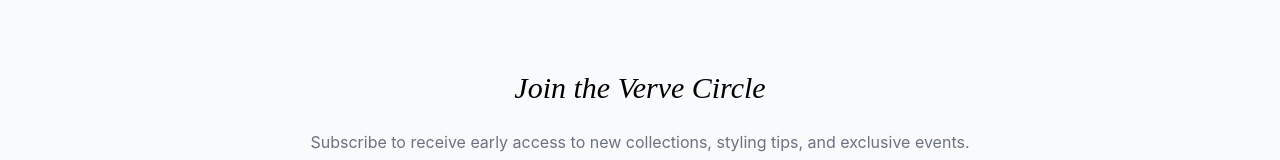
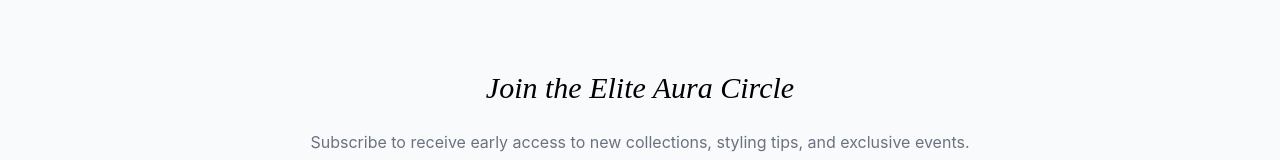
Before and after one commit to sanjaysj33/verve-fashion, a React (Vite) app: page / in a window 1280 px wide. Shown: the part 4261-4421 px from the top of the page. Built offline with nearby package versions, Linux system fonts and the light colour scheme; no server answers.

Commit message:
Update header text for Verve Circle section

```diff
--- a/src/App.tsx
+++ b/src/App.tsx
@@ -191,7 +191,7 @@ export default function App() {
               viewport={{ once: true }}
               className="max-w-2xl mx-auto"
             >
-              <h2 className="text-3xl font-serif italic mb-6">Join the Verve Circle</h2>
+              <h2 className="text-3xl font-serif italic mb-6">Join the Elite Aura Circle</h2>
               <p className="text-gray-500 mb-10">
                 Subscribe to receive early access to new collections, styling tips, and exclusive events.
               </p>
```
